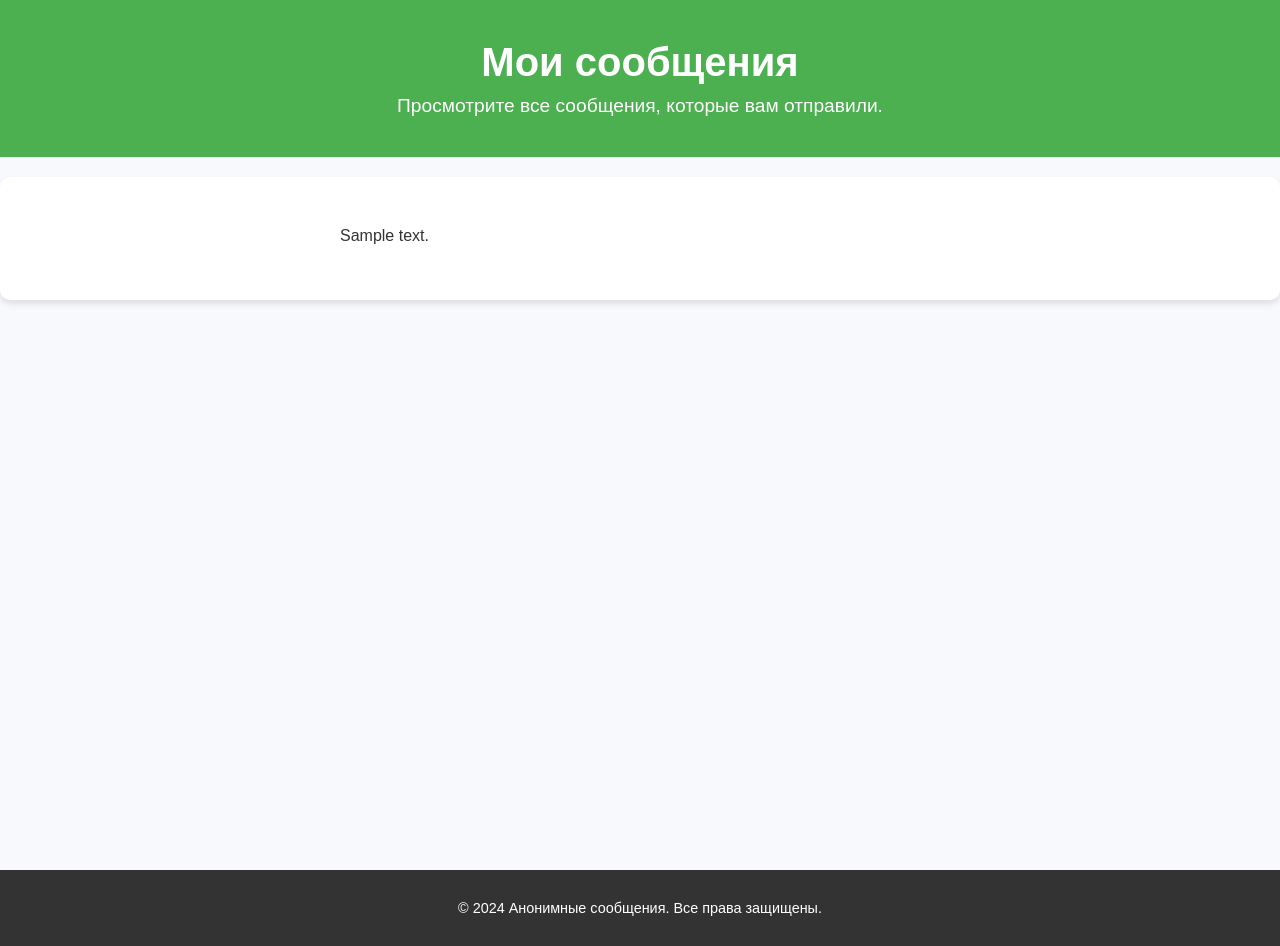
After one commit to voskanyan777/Diffie-Hellman, a Django app: template my_app/web_app/templates/main.html in a window 1280 px wide. The commit adds this page. Run offline with Django 5.2, Linux system fonts and the light colour scheme; the template is opened without the code that fills it: values that come from a table or form of the project are taken from there, others are empty; tables that the repository leaves empty hold one stand-in row (values such as "Sample post"); parts of the project's set-up code (start-up, migrations or seed data) failed here and were passed over.

Commit message:
Корректное отображение сообщений

```diff
--- a/my_app/my_app/urls.py
+++ b/my_app/my_app/urls.py
@@ -1,9 +1,13 @@
 from django.contrib import admin
 from django.urls import path
-from web_app.views import index, login, register
+from web_app.views import (index, login_page, register, create_account, login,
+                           messages)
 urlpatterns = [
     path('admin/', admin.site.urls),
     path('', index),
+    path('login_page/', login, name='login'),
+    path('registration/', register, name='register'),
+    path('register-account/', create_account),
     path('login/', login),
-    path('registration/', register),
+    path('messages/', messages, name='messages'),
 ]
--- a/my_app/web_app/models.py
+++ b/my_app/web_app/models.py
@@ -1,11 +1,30 @@
 from django.db import models
-
+from django.utils import timezone
+from datetime import timedelta
 
 class User(models.Model):
-    login = models.CharField(max_length=100)
-    age = models.PositiveIntegerField()
-    email = models.EmailField()
+    login = models.CharField(max_length=100, unique=True)
     password = models.CharField(max_length=350)
 
     class Meta:
         db_table = 'users'
+
+
+class AnonimMessage(models.Model):
+    user = models.ForeignKey(User, on_delete=models.CASCADE)
+    message = models.TextField()
+
+    class Meta:
+        db_table = 'anon_message'
+
+
+class Session(models.Model):
+    user = models.ForeignKey(User, on_delete=models.CASCADE)
+    session_token = models.TextField()
+    created_at = models.DateTimeField(auto_now_add=True)
+
+    class Meta:
+        db_table = 'sessions'
+
+    def token_is_valid(self):
+        return self.created_at > timezone.now() - timedelta(minutes=15)
--- /dev/null
+++ b/my_app/web_app/static/css/main.css
@@ -0,0 +1,88 @@
+/* Общие стили */
+body {
+    font-family: Arial, sans-serif;
+    margin: 0;
+    padding: 0;
+    background-color: #f7f9fc;
+    color: #333;
+}
+
+.container {
+    max-width: 600px;
+    margin: 0 auto;
+    padding: 20px;
+    text-align: center;
+}
+
+/* Заголовок */
+header {
+    background-color: #4caf50;
+    color: white;
+    padding: 20px 0;
+    margin-bottom: 20px;
+}
+
+header h1 {
+    margin: 0;
+    font-size: 2.5rem;
+}
+
+header p {
+    margin: 10px 0 0;
+    font-size: 1.2rem;
+}
+
+/* Секция сообщений */
+.messages-section {
+    background-color: white;
+    padding: 20px;
+    border-radius: 10px;
+    box-shadow: 0 4px 6px rgba(0, 0, 0, 0.1);
+}
+
+.messages-list {
+    list-style-type: none;
+    padding: 0;
+    margin: 0;
+}
+
+.message-item {
+    border-bottom: 1px solid #ddd;
+    padding: 10px 0;
+    text-align: left;
+}
+
+.message-item:last-child {
+    border-bottom: none;
+}
+
+.message-content {
+    font-size: 1rem;
+    margin: 0 0 5px;
+    color: #333;
+}
+
+.message-date {
+    font-size: 0.9rem;
+    color: #666;
+}
+
+.no-messages {
+    font-size: 1rem;
+    color: #666;
+    margin: 20px 0;
+}
+
+/* Подвал */
+footer {
+    margin-top: 570px;
+    padding: 10px 0;
+    background-color: #333;
+    color: white;
+    text-align: center;
+    font-size: 0.9rem;
+}
+
+footer p {
+    margin: 0;
+}
--- /dev/null
+++ b/my_app/web_app/static/js/login.js
@@ -0,0 +1,3 @@
+document.getElementById("login-form").addEventListener('submit', function(event){
+
+})
--- a/my_app/web_app/templates/index.html
+++ b/my_app/web_app/templates/index.html
@@ -20,8 +20,8 @@
             <div class="container">
                 <h2>Приветствуем вас!</h2>
                 <p>Это место, где вы можете свободно выражать свои мысли и идеи. Все сообщения остаются полностью анонимными. Мы гарантируем вашу конфиденциальность и безопасность.</p>
-                <a href="/login" class="btn">Создать аккаунт</a>
-                <a href="/registration" class="btn">Войти в систему</a>
+                <a href="/registration" class="btn">Создать аккаунт</a>
+                <a href="/login_page" class="btn">Войти в систему</a>
             </div>
         </section>
     </main>
--- /dev/null
+++ b/my_app/web_app/templates/main.html
@@ -0,0 +1,42 @@
+{% load static %}
+<!DOCTYPE html>
+<html lang="ru">
+<head>
+    <meta charset="UTF-8">
+    <meta name="viewport" content="width=device-width, initial-scale=1.0">
+    <title>Мои сообщения</title>
+    <link rel="stylesheet" href="{% static 'css/main.css' %}">
+</head>
+<body>
+    <header>
+        <div class="container">
+            <h1>Мои сообщения</h1>
+            <p>Просмотрите все сообщения, которые вам отправили.</p>
+        </div>
+    </header>
+
+    <main>
+        <section class="messages-section">
+            <div class="container">
+                {% if messages_list %}
+                    <ul class="messages-list">
+                        {% for message in messages_list %}
+                            <li class="message-item">
+                                <p class="message-content">{{ message.message }}</p>
+                            </li>
+                        {% endfor %}
+                    </ul>
+                {% else %}
+                    <p class="no-messages">У вас пока нет сообщений.</p>
+                {% endif %}
+            </div>
+        </section>
+    </main>
+
+    <footer>
+        <div class="container">
+            <p>&copy; 2024 Анонимные сообщения. Все права защищены.</p>
+        </div>
+    </footer>
+</body>
+</html>
```
Also changed, not shown: my_app/my_app/settings.py (+11 -5 lines), my_app/web_app/static/css/login.css (+12 -0 lines), my_app/web_app/static/css/style.css (+12 -0 lines), my_app/web_app/static/js/register.js (added, +12 -0 lines), my_app/web_app/templates/login.html (+12 -3 lines), my_app/web_app/templates/registration.html (+12 -3 lines), my_app/web_app/token.py (added, +7 -0 lines), my_app/web_app/views.py (+58 -3 lines), my_app/db.sqlite3 (deleted), my_app/web_app/migrations/0001_initial.py, my_app/web_app/migrations/0002_session_created_at.py (added), my_app/web_app/migrations/0003_remove_anonimmessage_date.py (added), 1 other file.
